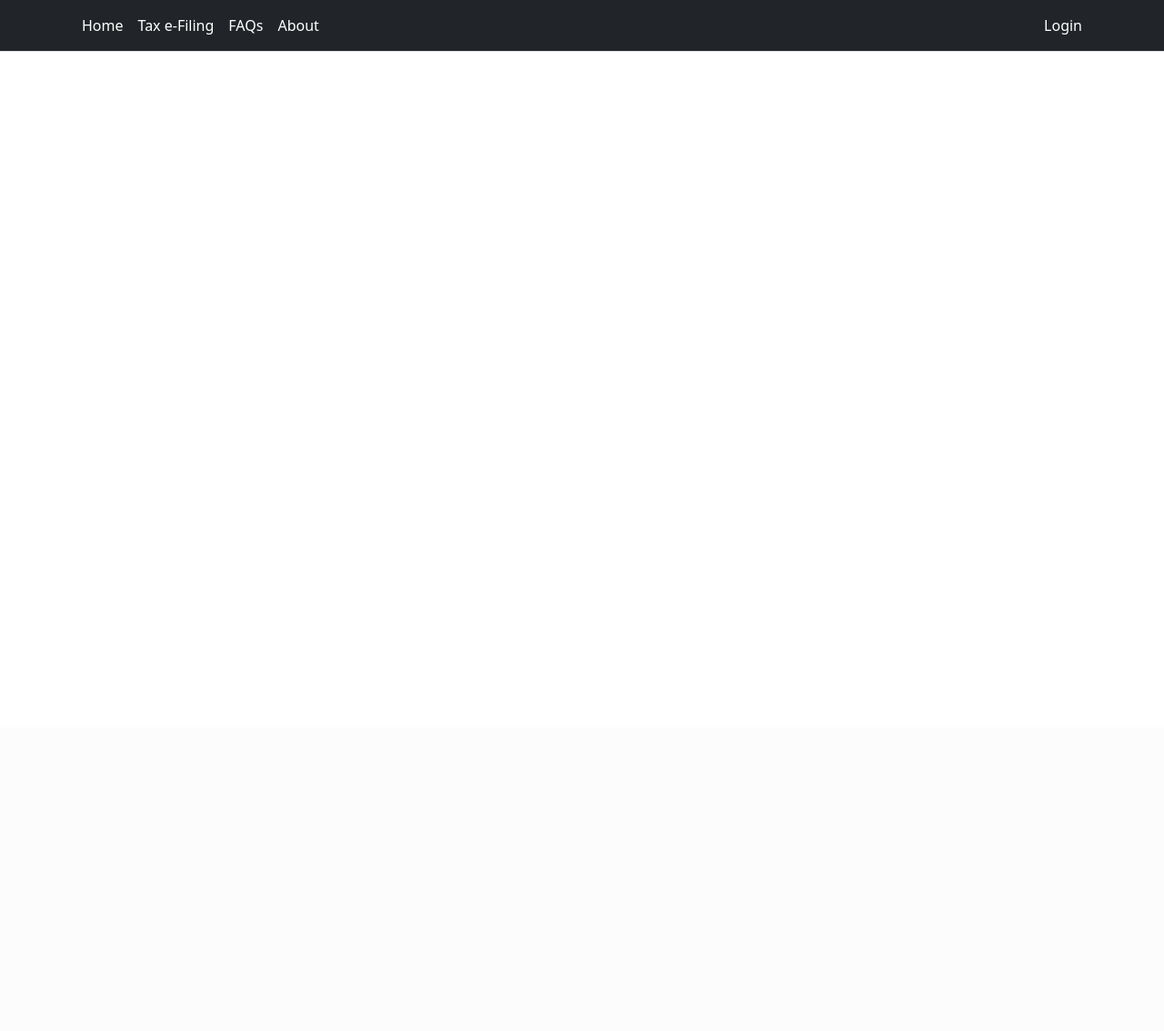
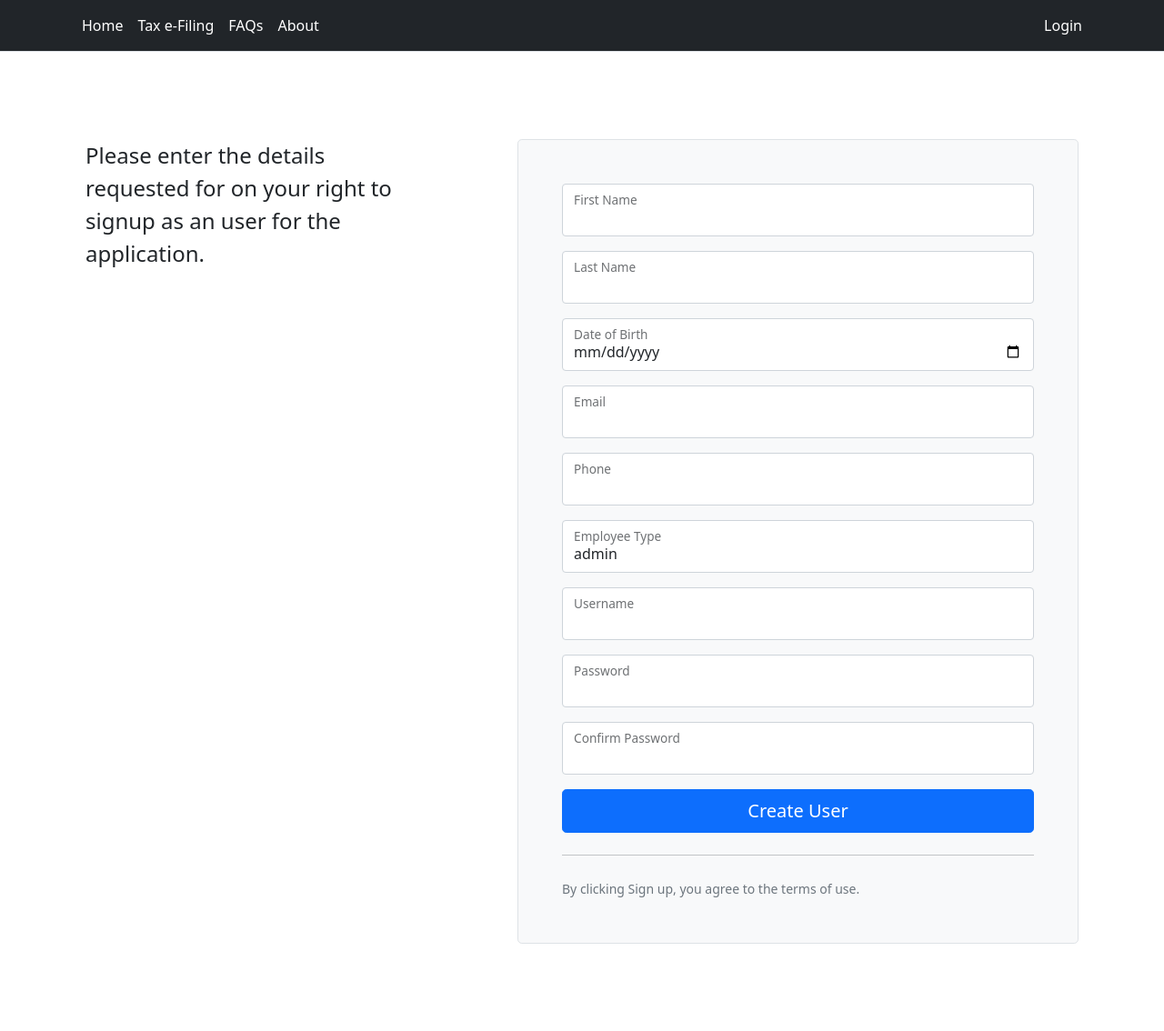
Before and after one commit to shyamsrinivasan/flaskapp, a Flask app: page /signup in a window 1280 px wide. Shown: the whole page at 91% size. Before the commit the page ends 57 px from the top, so only its background shows below. Run offline with Flask 2, Linux system fonts and the light colour scheme; some libraries are stand-ins or nearby versions.

Commit message:
initial version of signup form

```diff
--- a/app/home/forms.py
+++ b/app/home/forms.py
@@ -1,6 +1,17 @@
 from flask_wtf import FlaskForm, RecaptchaField
 from wtforms import StringField, EmailField, TextAreaField, SubmitField, PasswordField, SelectField, DateField
-from wtforms.validators import DataRequired, Length, Email, EqualTo
+from wtforms.validators import DataRequired, Length, Email, EqualTo, Optional, ValidationError
+
+
+def phone_num(minimum=-1, maximum=-1):
+    message = 'Must be between %d (without +country code) and %d (with +country code) characters long' % (minimum, maximum)
+
+    def _phone_num(form, field):
+        l = field.data and len(field.data) or 0
+        if l < minimum or maximum != -1 and l > maximum:
+            raise ValidationError(message)
+
+    return _phone_num
 
 
 class ContactForm(FlaskForm):
@@ -17,17 +28,21 @@ class ContactForm(FlaskForm):
 class SignupForm(FlaskForm):
     """Form to signup as an user in application"""
 
+    # basic details
     first_name = StringField('First Name', [DataRequired(message='Please provide your first name')])
     last_name = StringField('Last Name', [DataRequired(message='Please provide your last name')])
-    name = StringField('Username', [DataRequired(),
-                                    Length(min=6, message='Your username should be minimum 6 characters')])
+    dob = DateField('Date of Birth', [DataRequired()])
+    email = EmailField('Email', [Email(message='Not a valid email address'), Optional()])
+    phone = StringField('Phone', [DataRequired(), phone_num(minimum=10, maximum=14)])
+    # login details
+    username = StringField('Username', [DataRequired(),
+                                        Length(min=6, message='Your username should be minimum 6 characters')])
     password = PasswordField('Password', [DataRequired(message='Please enter a password'),
                                           Length(min=8, message='Password should be at least 8 characters')])
     confirm_pass = PasswordField('Confirm Password', [EqualTo(password, message='Passwords must match')])
+    # specific details
     employee_type = SelectField('Employee Type', [DataRequired()], choices=[('Administrator', 'admin'),
                                                                             ('User', 'user'),
                                                                             ('Hybrid', 'hybrid')])
-    dob = DateField('Date of Birth', [DataRequired()])
-
-    recaptcha = RecaptchaField()
-    submit = SubmitField('Submit')
+    # recaptcha = RecaptchaField()
+    submit = SubmitField('Create User')
--- a/app/home/templates/signup.html
+++ b/app/home/templates/signup.html
@@ -24,8 +24,59 @@ Sign-up page
 </nav>
 {% endblock %}
 
-{% block header%}
+{% block main %}
+<div class="container col-xl-12 col-xxl-12 px-4 py-5">
+  <div class="row g-lg-5 py-5">
+    <div class="col-lg-5 text-center text-lg-start">
+      <!-- <h1 class="display-4 fw-bold lh-1 mb-3">Application Signup</h1> -->
+      <p class="col-lg-10 fs-4">Please enter the details requested for on your right to signup as an user for the application.</p>
+    </div>
+    <div class="col-md-10 mx-auto col-lg-7">
+      <form action="{{ url_for('home.signup_home') }}" method="POST" class="p-4 p-md-5 border rounded-3 bg-light">
+        {{ form.hidden_tag() }}
+        <div class="form-floating mb-3">
+          {{ form.first_name(class="form-control", id="floatingInput") }}
+          {{ form.first_name.label }}
+        </div>
+        <div class="form-floating mb-3">
+          {{ form.last_name(class="form-control", id="floatingInput") }}
+          {{ form.last_name.label }}
+        </div>
+        <div class="form-floating mb-3">
+          {{ form.dob(class="form-control", id="floatingInput") }}
+          {{ form.dob.label }}
+        </div>
+        <div class="form-floating mb-3">
+          {{ form.email(class="form-control", id="floatingInput") }}
+          {{ form.email.label }}
+        </div>
+        <div class="form-floating mb-3">
+          {{ form.phone(class="form-control", id="floatingInput") }}
+          {{ form.phone.label }}
+        </div>
+        <div class="form-floating mb-3">
+          {{ form.employee_type(class="form-control", id="floatingInput") }}
+          {{ form.employee_type.label }}
+        </div>
+        <div class="form-floating mb-3">
+          {{ form.username(class="form-control", id="floatingInput") }}
+          {{ form.username.label }}
+        </div>
+        <div class="form-floating mb-3">
+          {{ form.password(class="form-control floatingPassword", id="floatingInput") }}
+          {{ form.password.label }}
+        </div>
+        <div class="form-floating mb-3">
+          {{ form.confirm_pass(class="form-control floatingPassword", id="floatingInput") }}
+          {{ form.confirm_pass.label }}
+        </div>
+
+        {{ form.submit(class="w-100 btn btn-lg btn-primary") }}
+
+        <hr class="my-4">
+        <small class="text-muted">By clicking Sign up, you agree to the terms of use.</small>
+      </form>
+    </div>
+  </div>
+</div>
 {% endblock %}
-
-{% block main %}
-{% endblock %}
--- a/app/home/views.py
+++ b/app/home/views.py
@@ -1,6 +1,6 @@
 from flask import render_template, request, redirect, url_for
 from . import home_bp
-from .forms import ContactForm
+from .forms import ContactForm, SignupForm
 
 
 @home_bp.route('/')
@@ -31,7 +31,7 @@ def login_home():
 def contact():
     """contact us page"""
     form = ContactForm()
-    print(form.validate_on_submit())
+    # print(form.validate_on_submit())
     if request.method == 'POST' and form.validate_on_submit():
         return redirect(url_for('home.success', from_page='contact'))
         # if form.validate_on_submit():
@@ -71,9 +71,12 @@ def success(from_page):
 
 @home_bp.route('/signup', methods=['GET', 'POST'])
 def signup_home():
-    form = ContactForm()
-    if form.validate_on_submit():
+    form = SignupForm()
+    if request.method == 'POST':
+        return 'Signup Successful!'
+        # return redirect(url_for('home.index.html')
+    # if form.validate_on_submit():
         # process sign-up information using func into db
-        return redirect(url_for('success', from_page='signup'))
+        # return redirect(url_for('success', from_page='signup'))
     # temporary render template to test usage of WTF-Forms
     return render_template('/signup.html', form=form)
```
Also changed, not shown: app/home/templates/fail.html (+0 -21 lines).
